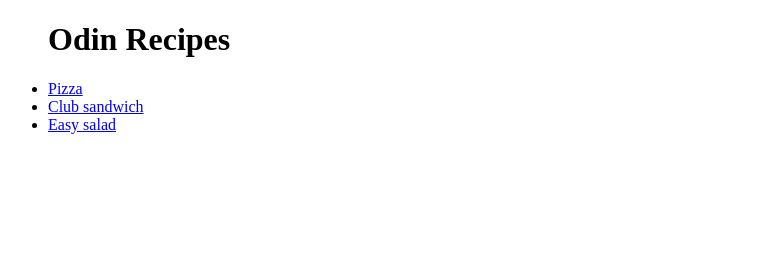
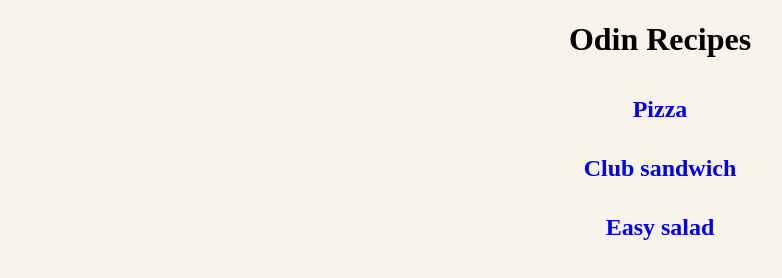
Before and after one commit to antiblockchain/odin-recipes, a website: page index.html in a window 1280 px wide. Shown: the whole page, without its empty margins (0-782 px from the left). Drawn offline with Linux system fonts and the light colour scheme.

Commit message:
Added styling

```diff
--- a/index.html
+++ b/index.html
@@ -5,6 +5,7 @@
     <meta http-equiv="X-UA-Compatible" content="IE=edge">
     <meta name="viewport" content="width=device-width, initial-scale=1.0">
     <title>Recipes</title>
+    <link rel="stylesheet" href="styles.css">
 </head>
 <body>
     <ul>
--- /dev/null
+++ b/recipes/styles.css
@@ -0,0 +1,8 @@
+body {
+    text-align: center;
+    padding: 1em;
+    background-color: rgb(248, 243, 235) ;
+}
+img {
+    border-radius: 10px;
+}
--- /dev/null
+++ b/styles.css
@@ -0,0 +1,16 @@
+body {
+    text-align: center;
+    list-style: none;
+    background-color: rgb(248, 243, 235) ;
+}
+a {
+    text-decoration: none;
+    font-weight: bold;
+    padding: 1em;
+    font-size: 24px;
+
+}
+ul li {
+    list-style: none;
+    padding: 1em;
+}
```
Also changed, not shown: recipes/pizza.html (+1 -0 lines), recipes/salad.html (+1 -0 lines), recipes/sandwich.html (+1 -0 lines).
